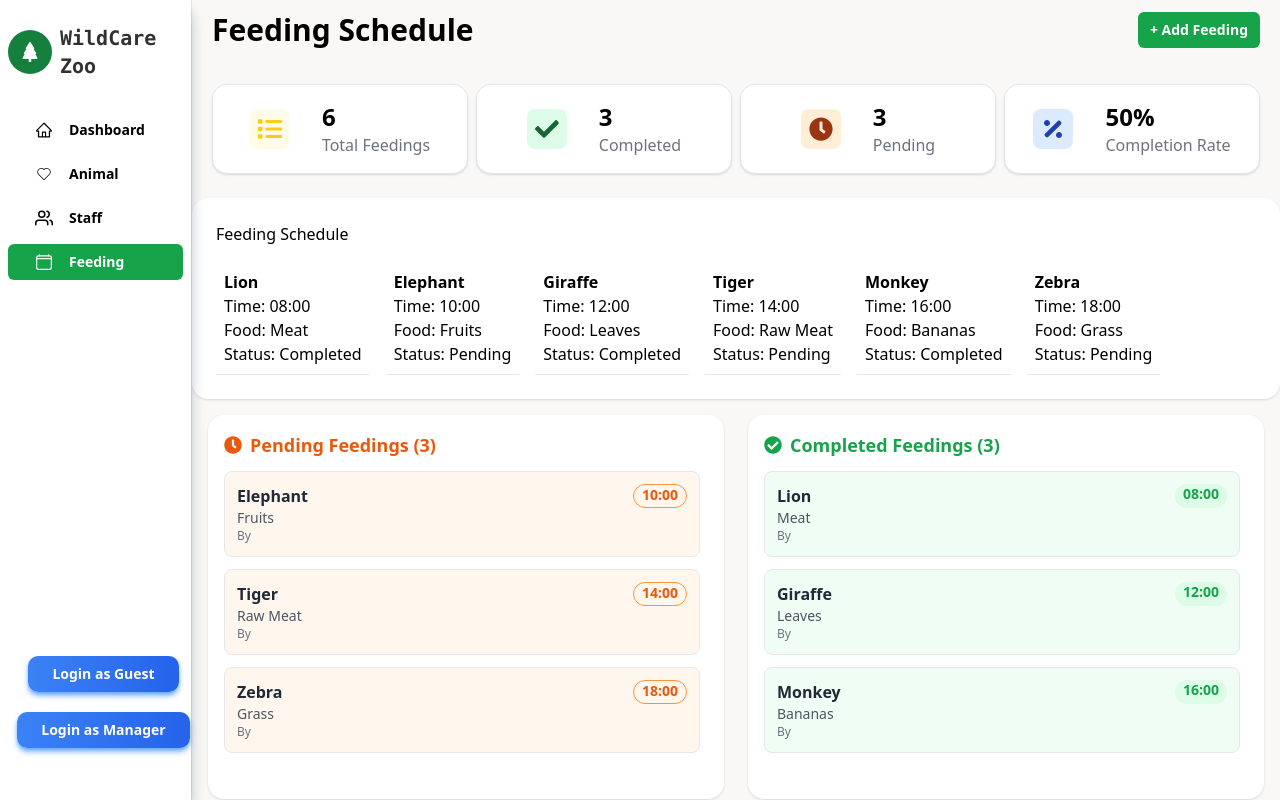
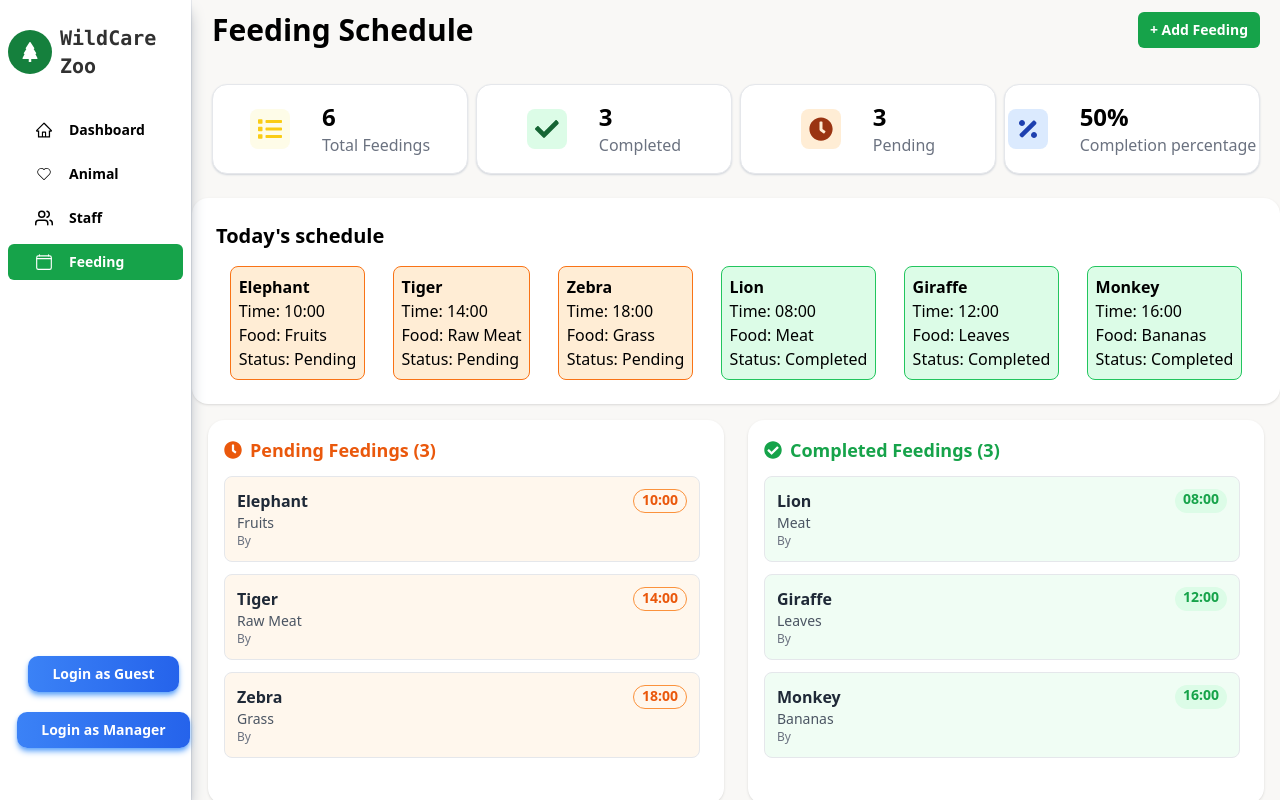
Before and after one commit to Prajjwal98Dubey/Zoo-Management-System, a React (Vite) app in the folder client/: page /feeding in a window 1280 px wide. Built offline with nearby package versions, Linux system fonts and the light colour scheme.

Commit message:
updated the feeding page to respond to changes

```diff
--- a/client/src/components/feeding/Feedinglist.jsx
+++ b/client/src/components/feeding/Feedinglist.jsx
@@ -1,21 +1,21 @@
 import React, { useState } from 'react';
 import { FaCheckCircle, FaClock } from 'react-icons/fa';
 
-const Feedinglist = ({ data }) => {
-  const [feedingList, setFeedingList] = useState(data);
+const Feedinglist = ({ pendingFeedings, completedFeedings, onDone }) => {
 
-  const pendingFeedings = feedingList.filter(item => !item.feedingDone);
-  const completedFeedings = feedingList.filter(item => item.feedingDone);
 
-  function handleadd(animalName) {
-    setFeedingList(prev =>
-      prev.map(item =>
-        item.animalName === animalName && !item.feedingDone
-          ? { ...item, feedingDone: true }
-          : item
-      )
-    );
-  }
+  // const pendingFeedings = feedingList.filter(item => !item.feedingDone);
+  // const completedFeedings = feedingList.filter(item => item.feedingDone);
+
+  // function handleadd(animalName) {
+  //   setFeedingList(prev =>
+  //     prev.map(item =>
+  //       item.animalName === animalName && !item.feedingDone
+  //         ? { ...item, feedingDone: true }
+  //         : item
+  //     )
+  //   );
+  // }
 
   return (
     <div className="flex gap-6 p-4">
@@ -29,7 +29,7 @@ const Feedinglist = ({ data }) => {
           {pendingFeedings.map((item, idx) => (
             <div
               key={idx}
-              onClick={() => handleadd(item.animalName)}
+              onClick={() => onDone(item.animalName)}
               className="cursor-pointer border rounded-lg p-3 bg-orange-50 hover:bg-orange-100 transition"
             >
               <div className="flex justify-between font-semibold text-gray-800">
--- a/client/src/components/feeding/Metafeeding.jsx
+++ b/client/src/components/feeding/Metafeeding.jsx
@@ -1,11 +1,10 @@
 import React from 'react';
 import { FaList, FaCheck, FaClock, FaPercentage } from 'react-icons/fa';
 
-const Metafeeding = ({ data }) => {
-  // Calculate the metrics
-  const totalFeedings = data.length;
-  const completed = data.filter(item => item.feedingDone).length;
-  const pending = data.filter(item => !item.feedingDone).length;
+const Metafeeding = ({ pendingFeedings, completedFeedings }) => {
+  const totalFeedings = pendingFeedings.length + completedFeedings.length;
+  const completed = completedFeedings.length;
+  const pending = pendingFeedings.length;
   const completionRate = totalFeedings > 0 ? Math.round((completed / totalFeedings) * 100) : 0;
 
   return (
@@ -54,7 +53,7 @@ const Metafeeding = ({ data }) => {
             </div>
             <div className="ml-2">
               <p className="text-2xl font-bold">{completionRate}%</p>
-              <p className="text-md text-gray-500">Completion Rate</p>
+              <p className="text-md text-gray-500">Completion percentage</p>
             </div>
           </div>
         </div>
--- a/client/src/components/feeding/Schedule.jsx
+++ b/client/src/components/feeding/Schedule.jsx
@@ -1,16 +1,27 @@
 
 
-const Schedule = ({ data }) => {
+const Schedule = ({completedFeedings, pendingFeedings}) => {
+
+
+
   return (
     <div className="bg-white shadow rounded-2xl p-6 ">
-      <h2>Feeding Schedule</h2>
-      <div className="schedule-list flex flex-row gap-4 overflow-x-auto mt-4">
-        {data.map((schedule, index) => (
-          <div key={index} className="schedule-item p-2 border-b">
+      <h2 className="font-bold text-xl">Today's schedule</h2>
+      <div className=" flex justify-around overflow-x-auto mt-4 ">
+        {pendingFeedings.map((schedule, index) => (
+          <div key={index} className="schedule-item p-2 bg-orange-100 border border-orange-500 rounded-lg">
             <p><strong>{schedule.animalName}</strong></p>
             <p>Time: {schedule.feedingTime}</p>
             <p>Food: {schedule.food}</p>
-            <p>Status: {schedule.feedingDone ? 'Completed' : 'Pending'}</p>
+            <p>Status: Pending</p>
+          </div>
+        ))}
+        {completedFeedings.map((schedule, index) => (
+          <div key={index} className="schedule-item p-2 bg-green-100 border border-green-500 rounded-lg">
+            <p><strong>{schedule.animalName}</strong></p>
+            <p>Time: {schedule.feedingTime}</p>
+            <p>Food: {schedule.food}</p>
+            <p>Status: Completed</p>
           </div>
         ))}
       </div>
--- a/client/src/pages/Feeding.jsx
+++ b/client/src/pages/Feeding.jsx
@@ -6,22 +6,36 @@ import { TotalFeeding } from '../contexts/all.context';
 import { createPortal } from 'react-dom';
 import AddFeedingModal from '../components/feeding/Addfeedingmodal';
 const Feeding = () => {
-  const { feedingData } = useContext(TotalFeeding);
+  const { feedingData, setFeedingData } = useContext(TotalFeeding);
+  console.log(feedingData)
   const [isAddFeeding, setIsAddFeeding] = React.useState(false);
+
+  const pendingFeedings = feedingData.filter(item => !item.feedingDone);
+  const completedFeedings = feedingData.filter(item => item.feedingDone);
+
+  function handleadd(animalName) {
+    setFeedingData(prev =>
+      prev.map(item =>
+        item.animalName === animalName && !item.feedingDone
+          ? { ...item, feedingDone: true }
+          : item
+      )
+    );
+  }
 
   return (
     <div className="">
 
-     <div className='flex justify-between px-5 py-3'>
-     <h1 className="text-3xl font-bold">Feeding Schedule</h1>
-     <button className="bg-green-600 font-bold hover:bg-green-700 cursor-pointer rounded-md px-3 py-2 text-white text-sm" onClick={()=>{setIsAddFeeding(true)}}>
-            + Add Feeding
-          </button>
-          {isAddFeeding && createPortal(<AddFeedingModal onClose={()=>{setIsAddFeeding(false)}} />, document.body)}
-     </div>
-      <Metafeeding data={feedingData} />
-       <Schedule data={feedingData} />
-      <Feedinglist data={feedingData} />
+      <div className='flex justify-between px-5 py-3'>
+        <h1 className="text-3xl font-bold">Feeding Schedule</h1>
+        <button className="bg-green-600 font-bold hover:bg-green-700 cursor-pointer rounded-md px-3 py-2 text-white text-sm" onClick={() => { setIsAddFeeding(true) }}>
+          + Add Feeding
+        </button>
+        {isAddFeeding && createPortal(<AddFeedingModal onClose={() => { setIsAddFeeding(false) }} />, document.body)}
+      </div>
+  <Metafeeding pendingFeedings={pendingFeedings} completedFeedings={completedFeedings}  />
+  <Schedule pendingFeedings={pendingFeedings} completedFeedings={completedFeedings}  />
+  <Feedinglist pendingFeedings={pendingFeedings} completedFeedings={completedFeedings} onDone={handleadd} />
 
     </div>
   );
```
